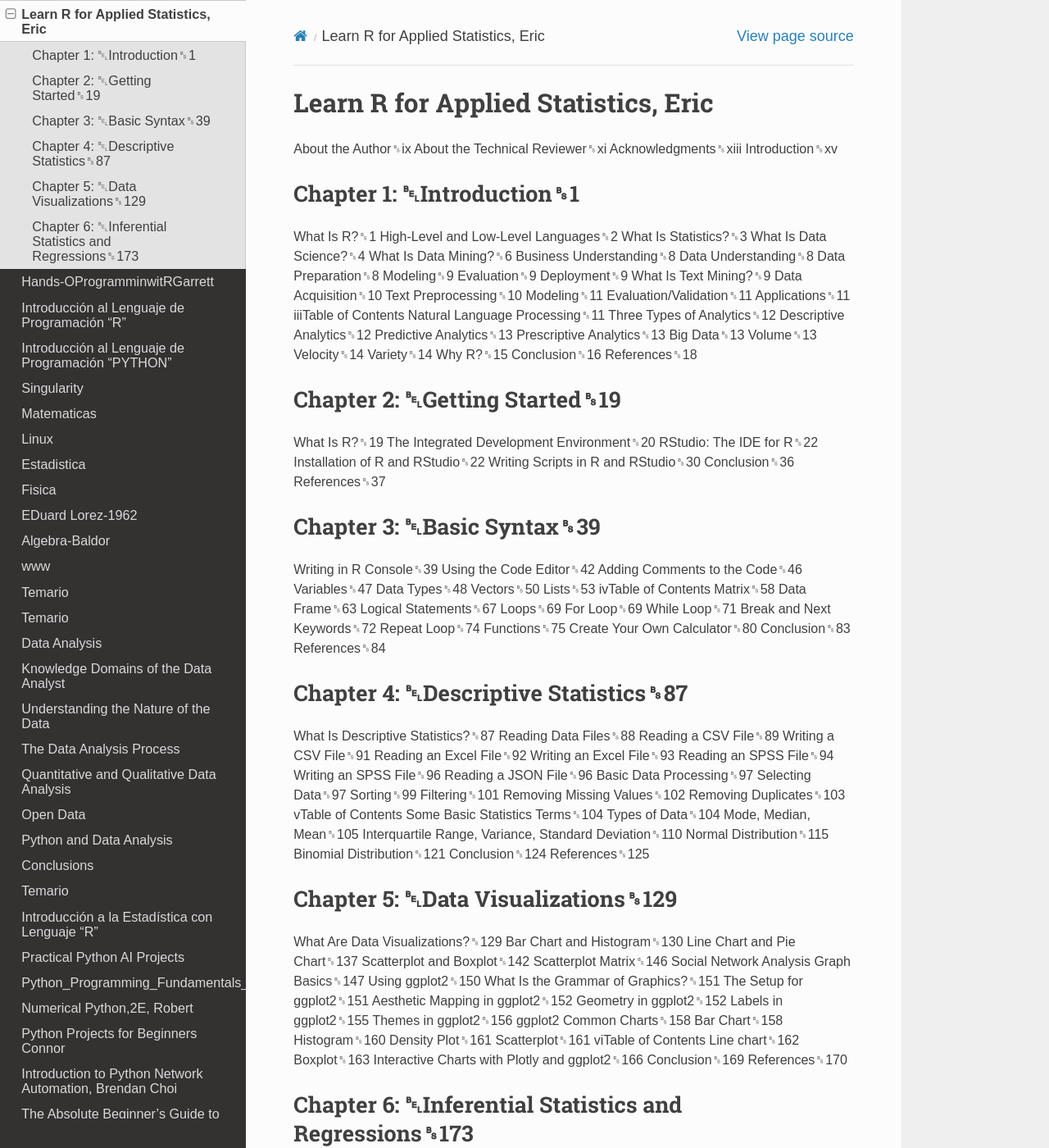
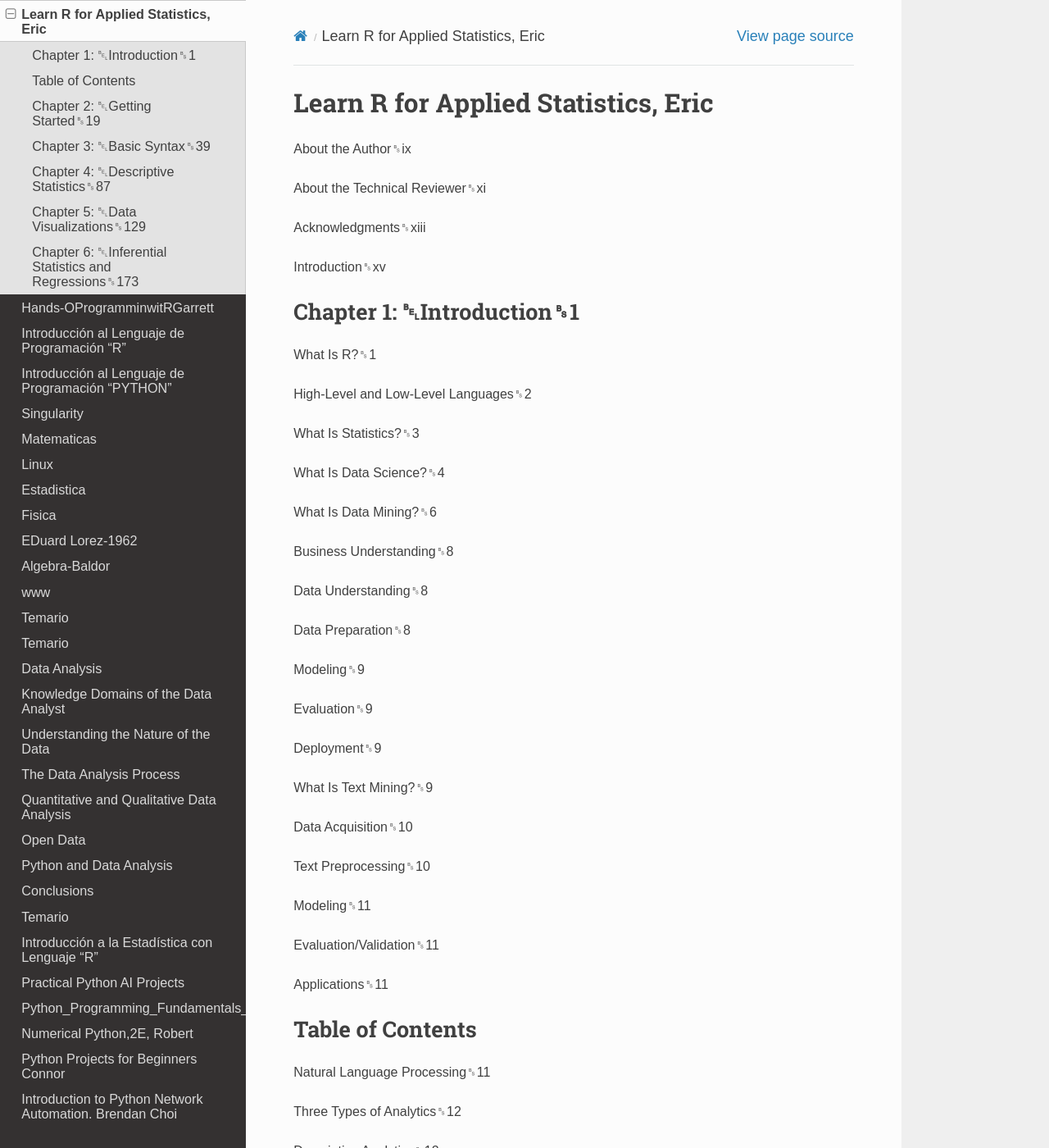
Before and after one commit to matecom57/santosg57-cursos, a Sphinx documentation site: the page built from docs/source/Learn_R_for_Applied_Statistics_Eric.rst, in a window 1280 px wide and 1400 px high. Shown: the whole window at 82% size. Built offline with Sphinx 7.4.7 and the Read the Docs theme 3.1.0, drawn with Linux system fonts in a browser that asks for light colours; some of the changed text lies outside the part shown.

Commit message:
Test comité

```diff
--- a/docs/source/Learn_R_for_Applied_Statistics_Eric.rst
+++ b/docs/source/Learn_R_for_Applied_Statistics_Eric.rst
@@ -2,90 +2,154 @@
 ==============================
 
 About the Author␈ix
+
 About the Technical Reviewer␈xi
+
 Acknowledgments␈xiii
+
 Introduction␈xv
 
 Chapter 1: ␇Introduction␈1
 -------------------------
 
 What Is R?␈1
+
 High-Level and Low-Level Languages␈2
+
 What Is Statistics?␈3
+
 What Is Data Science?␈4
+
 What Is Data Mining?␈6
+
 Business Understanding␈8
+
 Data Understanding␈8
+
 Data Preparation␈8
+
 Modeling␈9
+
 Evaluation␈9
+
 Deployment␈9
+
 What Is Text Mining?␈9
+
 Data Acquisition␈10
+
 Text Preprocessing␈10
+
 Modeling␈11
+
 Evaluation/Validation␈11
+
 Applications␈11
-iiiTable of Contents
+
+Table of Contents
+-----------------
+
 Natural Language Processing␈11
+
 Three Types of Analytics␈12
+
 Descriptive Analytics␈12
+
 Predictive Analytics␈13
+
 Prescriptive Analytics␈13
+
 Big Data␈13
+
 Volume␈13
+
 Velocity␈14
+
 Variety␈14
+
 Why R?␈15
+
 Conclusion␈16
+
 References␈18
 
 Chapter 2: ␇Getting Started␈19
 -----------------------------
 
 What Is R?␈19
+
 The Integrated Development Environment␈20
+
 RStudio: The IDE for R␈22
+
 Installation of R and RStudio␈22
+
 Writing Scripts in R and RStudio␈30
+
 Conclusion␈36
+
 References␈37
 
 Chapter 3: ␇Basic Syntax␈39
 --------------------------
 
 Writing in R Console␈39
+
 Using the Code Editor␈42
+
 Adding Comments to the Code␈46
+
 Variables␈47
+
 Data Types␈48
+
 Vectors␈50
+
 Lists␈53
-ivTable of Contents
+
 Matrix␈58
+
 Data Frame␈63
+
 Logical Statements␈67
+
 Loops␈69
+
 For Loop␈69
+
 While Loop␈71
+
 Break and Next Keywords␈72
+
 Repeat Loop␈74
+
 Functions␈75
+
 Create Your Own Calculator␈80
+
 Conclusion␈83
+
 References␈84
 
 Chapter 4: ␇Descriptive Statistics␈87
 --------------------------------------
 
 What Is Descriptive Statistics?␈87
+
 Reading Data Files␈88
+
 Reading a CSV File␈89
+
 Writing a CSV File␈91
+
 Reading an Excel File␈92
+
 Writing an Excel File␈93
+
 Reading an SPSS File␈94
+
 Writing an SPSS File␈96
+
 Reading a JSON File␈96
 Basic Data Processing␈97
 Selecting Data␈97
--- /dev/null
+++ b/docs/source/fecha_ultima.txt
@@ -0,0 +1 @@
+M09D24A25_03:11:43
```
Also changed, not shown: 2 other files.
